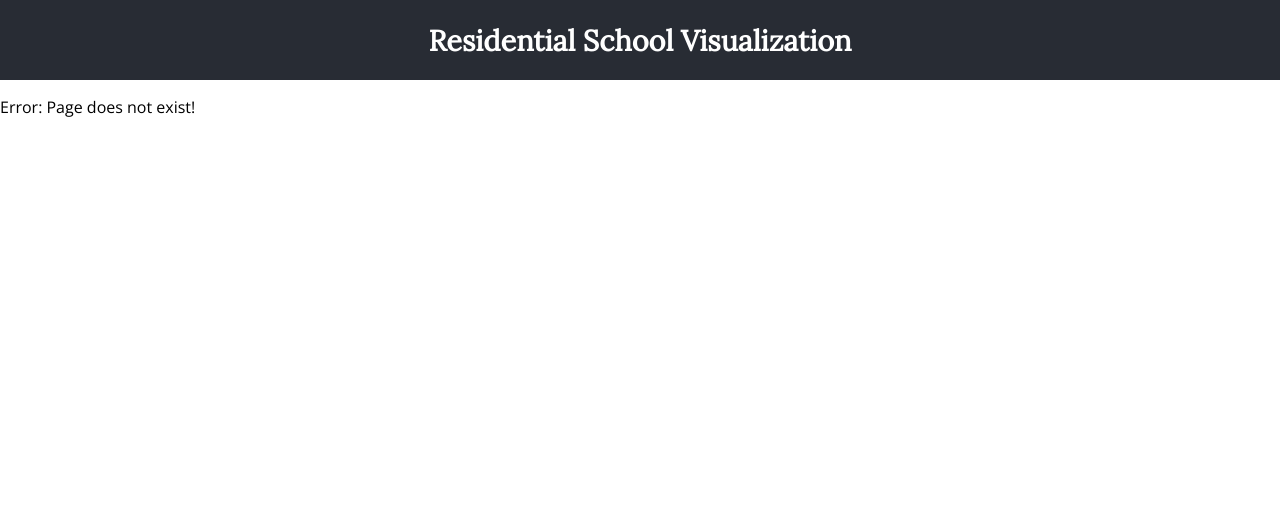
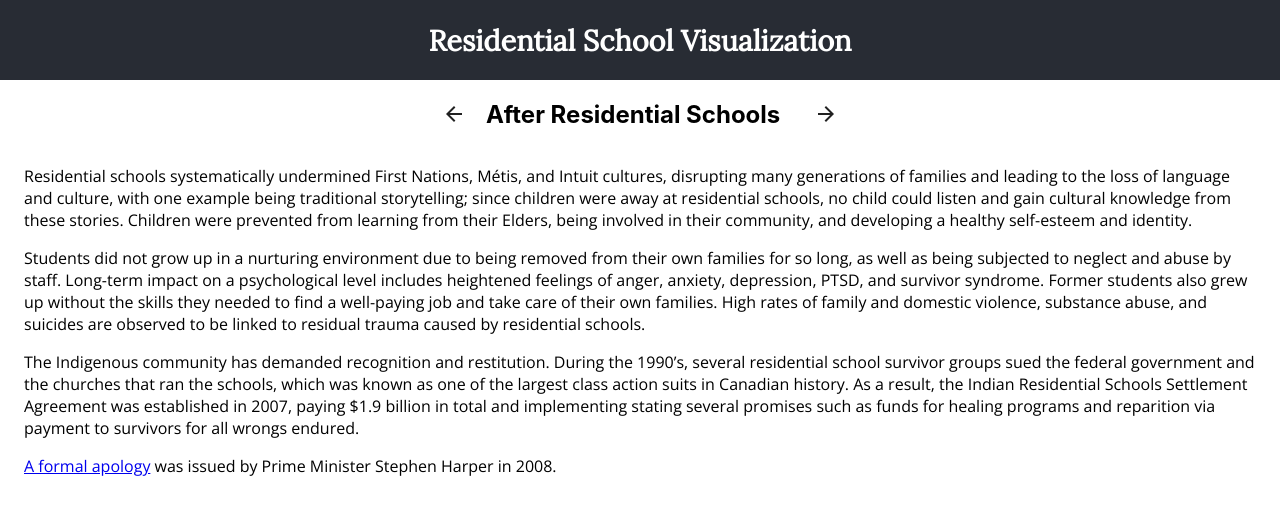
Before and after one commit to ViridianCitrus/Residential-School-Visualization, a React (Create React App) app in the folder residential-school-visualization/: page /history/afterschools in a window 1280 px wide. Shown: the top 514 px of the page. Built offline with nearby package versions, Linux system fonts and the light colour scheme; some icons are missing.

Commit message:
before after during

```diff
--- a/residential-school-visualization/src/App.tsx
+++ b/residential-school-visualization/src/App.tsx
@@ -5,7 +5,9 @@ import "./App.css";
 import { BrowserRouter, Route, Switch } from "react-router-dom";
 
 import { Home } from "./components/Home";
-import SchoolData from "./components/SchoolData";
+import Before from "./components/Before";
+import During from "./components/During";
+import After from "./components/After";
 // import {Layout} from "./components/Layout";
 import { Error } from "./components/Error";
 
@@ -26,7 +28,9 @@ const App: React.FC = () => {
         {/* <Layout /> */}
         <Switch>
           <Route path="/" component={Home} exact />
-          <Route path="/school-data" component={SchoolData} />
+          <Route path="/history/beforeschools" component={Before} />
+          <Route path="/history/duringschools" component={During} />
+          <Route path="/history/afterschools" component={After} />
           <Route component={Error} />
         </Switch>
       </div>
--- /dev/null
+++ b/residential-school-visualization/src/components/After.tsx
@@ -0,0 +1,71 @@
+import React from "react";
+import { Container, Grid, Button } from "@material-ui/core";
+import ArrowForwardIcon from "@material-ui/icons/ArrowForward";
+import ArrowBackIcon from "@material-ui/icons/ArrowBack";
+
+function SchoolData() {
+  return (
+    <>
+      <Container>
+        <Grid container alignItems="center" justify="center">
+          <Grid item>
+            <Button variant="text" style={{ padding: 0, width: "20px" }}>
+              <ArrowBackIcon />
+            </Button>
+          </Grid>
+          <Grid item xs={3}>
+            <h2 className="during-page">After Residential Schools</h2>
+          </Grid>
+          <Grid item>
+            <Button variant="text" style={{ padding: 0, width: "20px" }}>
+              <ArrowForwardIcon />
+            </Button>
+          </Grid>
+        </Grid>
+
+        <p className="during-page">
+          Residential schools systematically undermined First Nations, Métis,
+          and Intuit cultures, disrupting many generations of families and
+          leading to the loss of language and culture, with one example being
+          traditional storytelling; since children were away at residential
+          schools, no child could listen and gain cultural knowledge from these
+          stories. Children were prevented from learning from their Elders,
+          being involved in their community, and developing a healthy
+          self-esteem and identity.
+        </p>
+
+        <p className="during-page">
+          Students did not grow up in a nurturing environment due to being
+          removed from their own families for so long, as well as being
+          subjected to neglect and abuse by staff. Long-term impact on a
+          psychological level includes heightened feelings of anger, anxiety,
+          depression, PTSD, and survivor syndrome. Former students also grew up
+          without the skills they needed to find a well-paying job and take care
+          of their own families. High rates of family and domestic violence,
+          substance abuse, and suicides are observed to be linked to residual
+          trauma caused by residential schools.
+        </p>
+
+        <p className="during-page">
+          The Indigenous community has demanded recognition and restitution.
+          During the 1990’s, several residential school survivor groups sued the
+          federal government and the churches that ran the schools, which was
+          known as one of the largest class action suits in Canadian history. As
+          a result, the Indian Residential Schools Settlement Agreement was
+          established in 2007, paying $1.9 billion in total and implementing
+          stating several promises such as funds for healing programs and
+          reparition via payment to survivors for all wrongs endured.
+        </p>
+
+        <p className="during-page">
+          <a href="https://youtu.be/-ryC74bbrEE" target="_blank">
+            A formal apology
+          </a>{" "}
+          was issued by Prime Minister Stephen Harper in 2008.
+        </p>
+      </Container>
+    </>
+  );
+}
+
+export default SchoolData;
--- /dev/null
+++ b/residential-school-visualization/src/components/Before.tsx
@@ -0,0 +1,52 @@
+import React from "react";
+import { getSchools, School } from "../Schools/Schools";
+import { Slider } from "@material-ui/core";
+import { Map } from "../Map";
+import { Container, Grid, Button } from "@material-ui/core";
+import ArrowForwardIcon from "@material-ui/icons/ArrowForward";
+import ArrowBackIcon from "@material-ui/icons/ArrowBack";
+
+function SchoolData() {
+  return (
+    <>
+      <Container>
+        <Grid container alignItems="center" justify="center">
+          <Grid item xs={3}>
+            <h2 className="during-page">Before Residential Schools</h2>
+          </Grid>
+          <Grid item>
+            <Button variant="text" style={{ padding: 0, width: "20px" }}>
+              <ArrowForwardIcon />
+            </Button>
+          </Grid>
+        </Grid>
+
+        <p className="during-page">
+          The first steps leading to the creation of residential schools were
+          established as early as the 1600’s by European settlers, mostly
+          Catholic priests and nuns, who believed Indigenous Peoples to be
+          “uncivilized”. Efforts have been made by numerous institutions -
+          Anglican, Methodist, and Roman Catholic - to assimilate Indigenous
+          Peoples, particularly children, into their culture to “educate” them.
+        </p>
+
+        <p className="during-page">
+          In the 1830’s, residentials schools started to be integrated into
+          government and church policies as more religious institutions were
+          created in Ontario. It would not be until the 1880’s though when
+          residential schools officially began operating. In 1883, authorized by
+          Sir John A. Macdonald, the federal government began funding the
+          creation of these schools across Canada.
+        </p>
+
+        <p className="during-page">
+          In 1920, the Indian Act was implemented, which declared it mandatory
+          for every Indigenous child to attend a residential school, thus
+          forcing them to abandon their language, culture, and family.
+        </p>
+      </Container>
+    </>
+  );
+}
+
+export default SchoolData;
```
Also changed, not shown: residential-school-visualization/src/components/During.tsx (renamed from residential-school-visualization/src/components/SchoolData.tsx).
